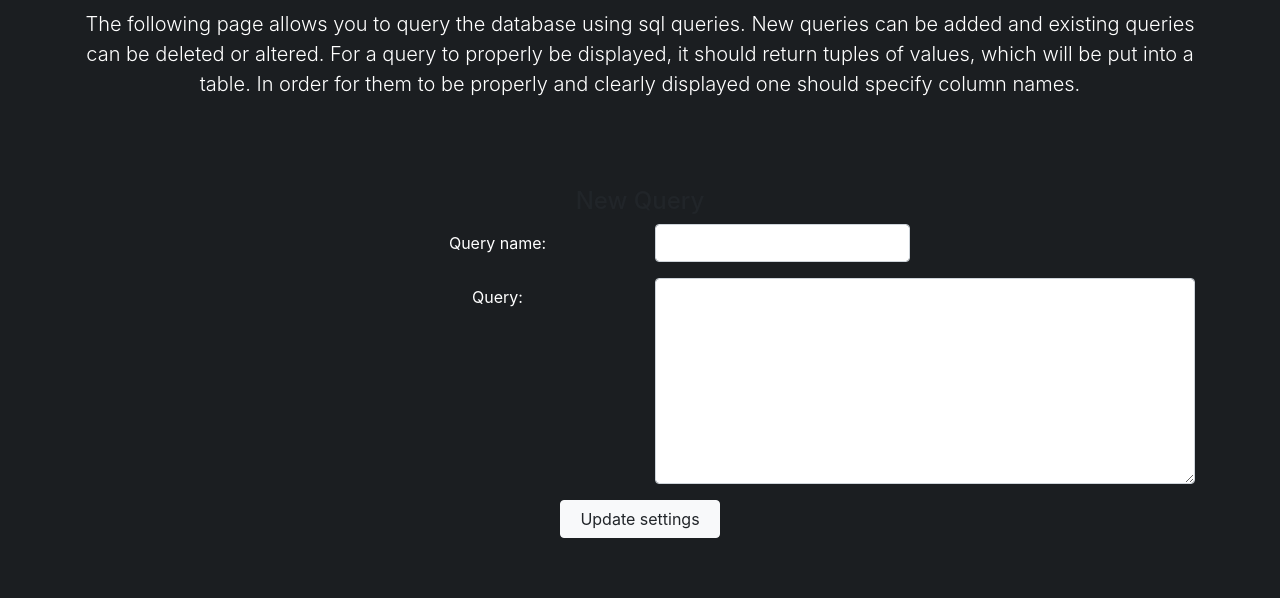
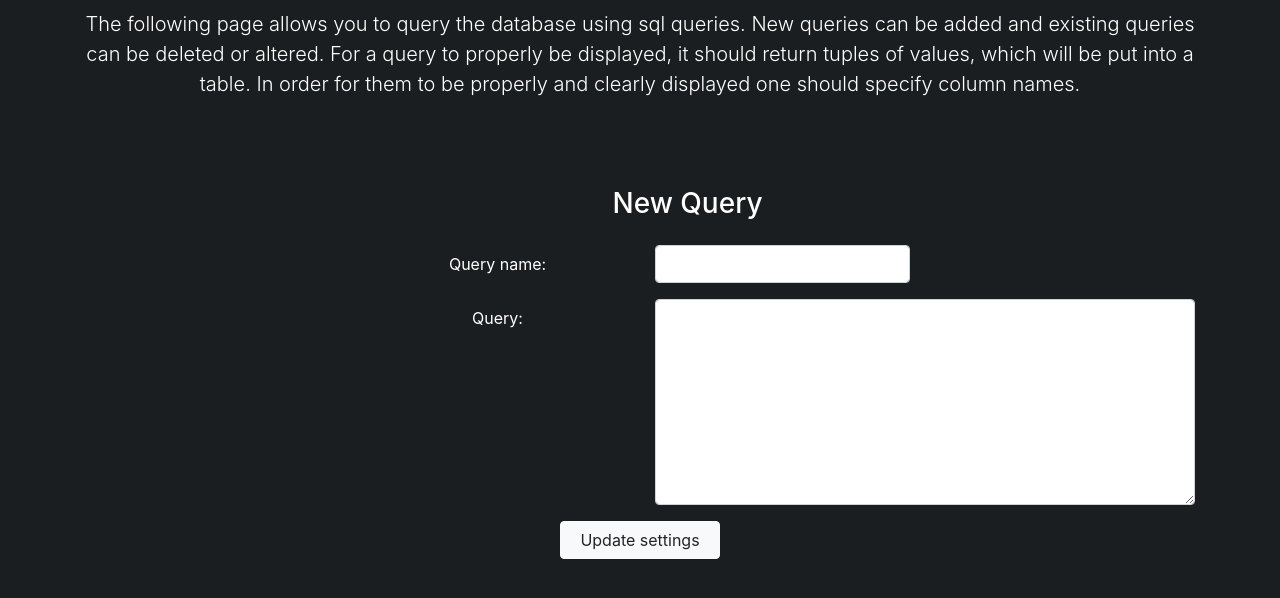
Before and after one commit to larsVanRoy/power-monitor, a Flask app: page /statistics in a window 1280 px wide. Shown: the part 187-785 px from the top of the page. Run offline with Flask 2, Linux system fonts and the light colour scheme; parts of the project's set-up code (start-up, migrations or seed data) failed here and were passed over; some libraries are stand-ins or nearby versions.

Commit message:
added proper title layout

```diff
--- a/templates/statistics.html
+++ b/templates/statistics.html
@@ -28,8 +28,12 @@
         <br>
         <br>
         <br>
-        <h4>New Query</h4>
         <form action="/add_query" method="POST" enctype="multipart/form-data">
+            <div class="form-group row">
+                <div class="offset-5 col-3">
+                    <h3>New Query</h3>
+                </div>
+            </div>
             <div class="form-group row">
                 <label for="ip" class="offset-3 col-3 col-form-label">Query name: </label>
                 <div class="col-3">
```
